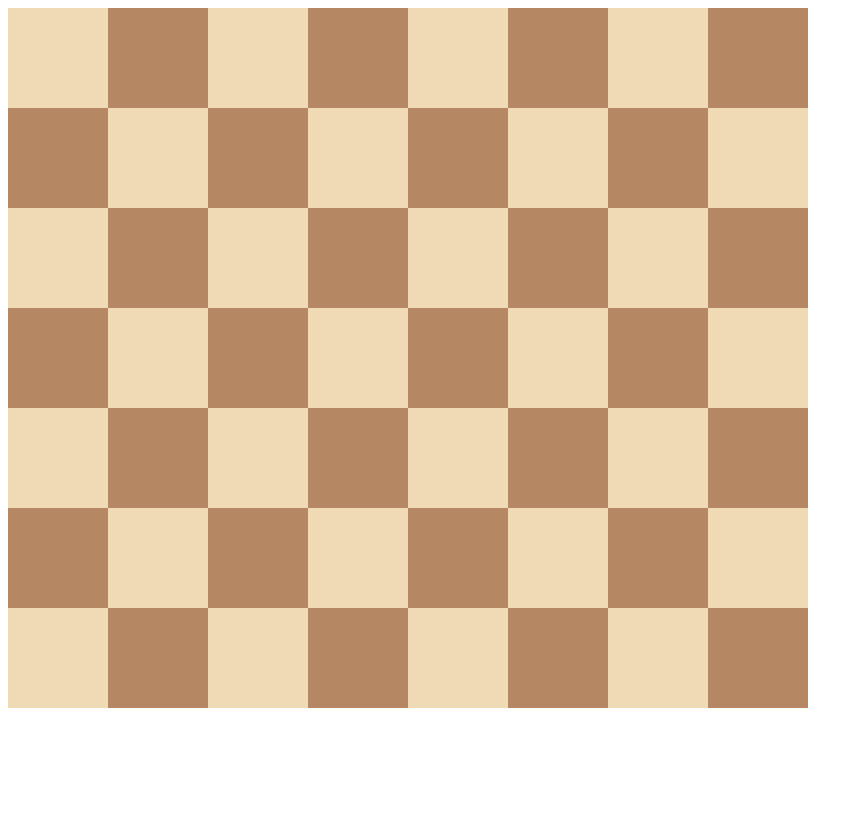
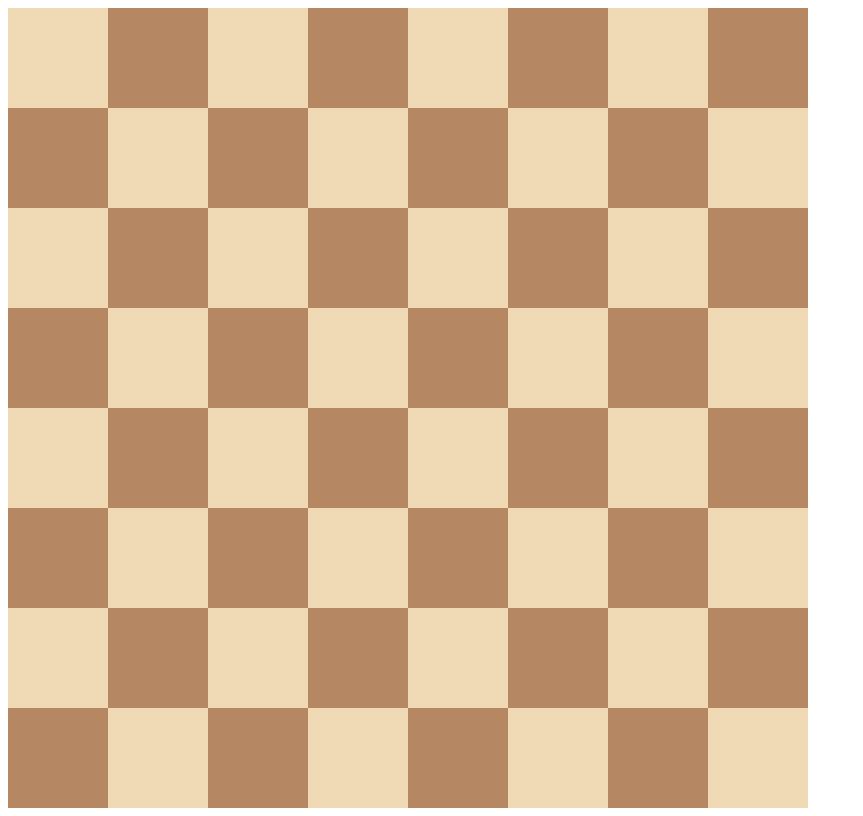
Before and after one commit to sahil3045/Web-dev, a plain HTML site: page 10.0 Display Grid/index.html in a window 1280 px wide. Shown: the whole page, without its empty margins (0-863 px from the left). Drawn offline with Linux system fonts and the light colour scheme.

Commit message:
Update index.html

```diff
--- a/10.0 Display Grid/index.html
+++ b/10.0 Display Grid/index.html
@@ -10,7 +10,7 @@
     .container{
       display: grid;
       grid-template-columns: repeat(8, 100px);
-      grid-template-rows: repeat(7, 100px);
+      grid-template-rows: repeat(8, 100px);
       width: 800px;
 
     }
```
